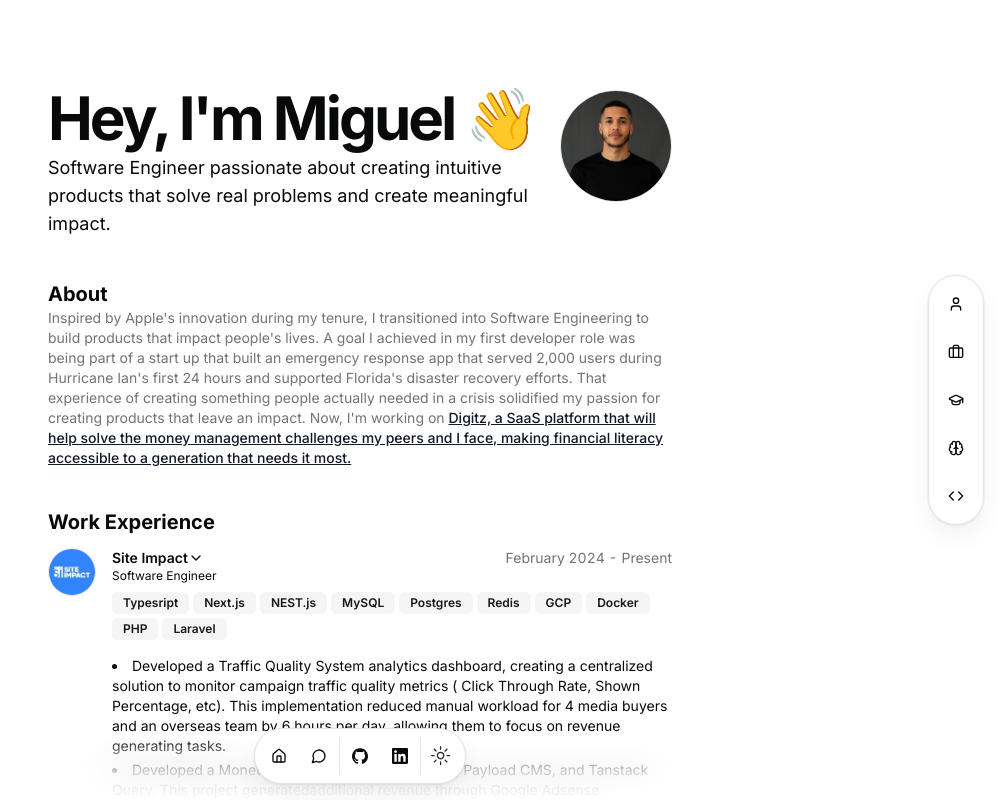
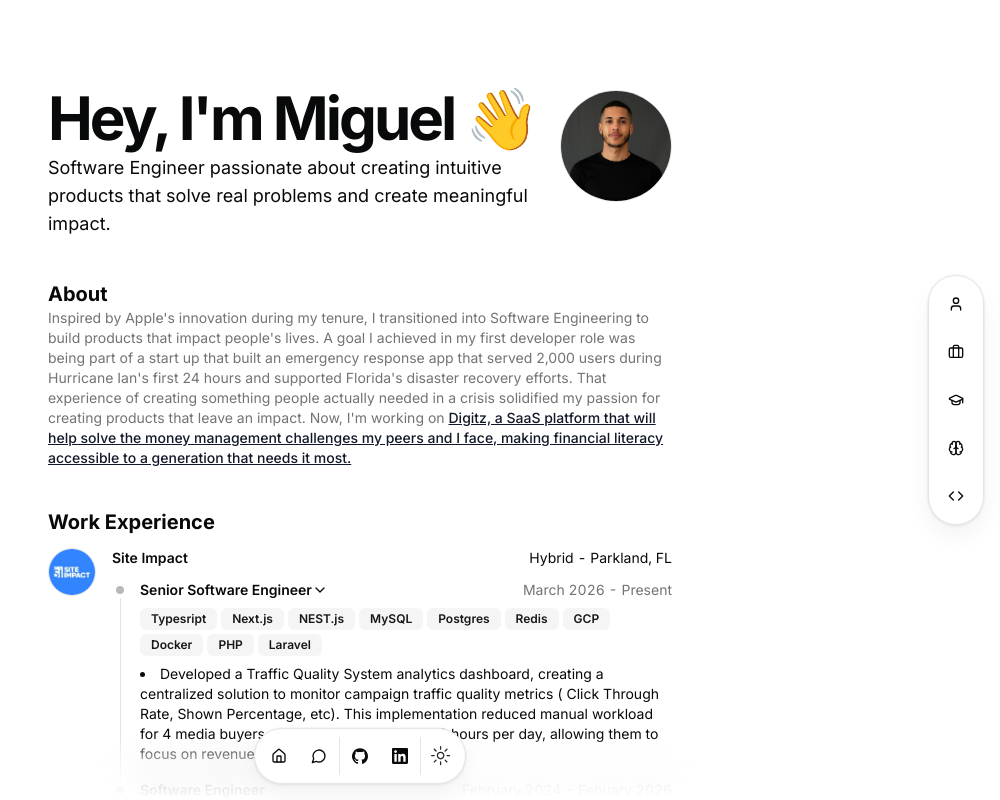
Before and after one commit to MiguelCamilo/2025-Dev-Portfolio, a Next.js app: page / in a window 1280 px wide. Shown: the top 800 px of the page, without its empty margins (280-1280 px from the left). Built offline with nearby package versions, Linux system fonts and the light colour scheme.

Commit message:
feat: implemented grouped-resume ui to display promotions in ui or company updates

```diff
--- a/src/app/page.tsx
+++ b/src/app/page.tsx
@@ -1,12 +1,12 @@
 // import { HackathonCard } from "@/components/hackathon-card";
 import BlurFade from "@/components/magicui/blur-fade";
 import BlurFadeText from "@/components/magicui/blur-fade-text";
+import { GroupedResumeCard } from "@/components/grouped-resume-card";
 import { ProjectCard } from "@/components/project-card";
 import { ResumeCard } from "@/components/resume-card";
 import { Avatar, AvatarFallback, AvatarImage } from "@/components/ui/avatar";
 import { Badge } from "@/components/ui/badge";
 import { DATA } from "@/data/resume";
-import { Linkedin } from 'lucide-react';
 import Link from "next/link";
 import Markdown from "react-markdown";
 
@@ -55,27 +55,51 @@ export default function Page() {
           <BlurFade delay={BLUR_FADE_DELAY * 5}>
             <h2 className="text-xl font-bold">Work Experience</h2>
           </BlurFade>
-          {DATA.work.map((work, id) => (
-            <BlurFade
-              key={work.company}
-              delay={BLUR_FADE_DELAY * 6 + id * 0.05}
-            >
-              <ResumeCard
-                key={work.company}
-                id={id}
-                hasBadges={work.hasBadges}
-                hasLinks={work.hasLinks}
-                displayChevron={work.displayChevron}
-                logoUrl={work.logoUrl}
-                altText={work.company}
-                title={work.company}
-                subtitle={work.title}
-                href={work.href}
-                links={work.links}
-                badges={work.badges}
-                period={`${work.start} - ${work.end ?? "Present"}`}
-                description={work.description}
-              />
+          {DATA.work.reduce<{ company: string; href?: string; logoUrl: string; location: string; roles: (typeof DATA.work)[number][] }[]>((acc, work) => {
+              const last = acc[acc.length - 1];
+              if (last && last.company === work.company) {
+                last.roles.push(work);
+              } else {
+                acc.push({ company: work.company, href: work.href, logoUrl: work.logoUrl, location: work.location, roles: [work] });
+              }
+              return acc;
+            }, []).map((group, id) => (
+            <BlurFade key={`${group.company}-${id}`} delay={BLUR_FADE_DELAY * 6 + id * 0.05}>
+              {group.roles.length > 1 ? (
+                <GroupedResumeCard
+                  company={group.company}
+                  href={group.href}
+                  logoUrl={group.logoUrl}
+                  location={group.location}
+                  roles={group.roles.map((role, roleIdx) => ({
+                    id: roleIdx,
+                    title: role.title,
+                    period: `${role.start} - ${role.end ?? "Present"}`,
+                    hasBadges: role.hasBadges,
+                    badges: role.badges,
+                    hasLinks: role.hasLinks,
+                    links: role.links,
+                    displayChevron: role.displayChevron,
+                    description: role.description,
+                  }))}
+                />
+              ) : (
+                <ResumeCard
+                  id={id}
+                  hasBadges={group.roles[0].hasBadges}
+                  hasLinks={group.roles[0].hasLinks}
+                  displayChevron={group.roles[0].displayChevron}
+                  logoUrl={group.roles[0].logoUrl}
+                  altText={group.company}
+                  title={group.company}
+                  subtitle={group.roles[0].title}
+                  href={group.roles[0].href}
+                  links={group.roles[0].links}
+                  badges={group.roles[0].badges}
+                  period={`${group.roles[0].start} - ${group.roles[0].end ?? "Present"}`}
+                  description={group.roles[0].description}
+                />
+              )}
             </BlurFade>
           ))}
         </div>
--- /dev/null
+++ b/src/components/grouped-resume-card.tsx
@@ -0,0 +1,212 @@
+"use client";
+
+import React, { useState, MouseEvent } from "react";
+
+import { useConfirmModal } from "@/hooks/useConfirmModal";
+
+import { Avatar, AvatarFallback, AvatarImage } from "@/components/ui/avatar";
+import { Badge } from "@/components/ui/badge";
+import { Card, CardHeader } from "@/components/ui/card";
+import { cn } from "@/lib/utils";
+import { motion } from "framer-motion";
+import { ChevronRightIcon, LinkIcon } from "lucide-react";
+import Link from "next/link";
+
+interface WorkRole {
+  id: number;
+  title: string;
+  period: string;
+  hasBadges?: boolean;
+  badges?: readonly string[];
+  hasLinks?: boolean;
+  links?: readonly { label: string; href: string }[];
+  displayChevron?: boolean;
+  description?: readonly string[];
+}
+
+interface WorkGroup {
+  company: string;
+  href?: string;
+  logoUrl: string;
+  location: string;
+  roles: WorkRole[];
+}
+
+interface RoleItemProps {
+  role: WorkRole;
+  isLast: boolean;
+}
+
+const RoleItem = ({ role, isLast }: RoleItemProps) => {
+  const hasDescription =
+    role.description !== undefined && role.description.length > 0;
+  const [isExpanded, setIsExpanded] = useState(role.id === 0 && hasDescription);
+
+  const handleClick = (e: MouseEvent<HTMLButtonElement>) => {
+    if (hasDescription) {
+      e.preventDefault();
+      setIsExpanded((prev) => !prev);
+    }
+  };
+
+  return (
+    <div className="flex gap-x-3">
+      <div className="flex flex-col items-center flex-none w-4">
+        <div className="mt-[6px] size-2 rounded-full bg-muted-foreground/50 flex-none ring-2 ring-background" />
+        {!isLast && (
+          <div className="flex-1 w-px bg-muted-foreground/20 mt-1" />
+        )}
+      </div>
+
+      <div
+        className={cn(
+          "flex-grow min-w-0 group",
+          !isLast && "pb-4"
+        )}
+      >
+        <button
+          className={cn(
+            "block w-full text-left",
+            hasDescription ? "cursor-pointer" : "cursor-default"
+          )}
+          onClick={handleClick}
+          disabled={!hasDescription}
+        >
+          <div className="flex items-center justify-between gap-x-2">
+            <h4 className="inline-flex items-center font-semibold leading-none text-xs sm:text-sm">
+              {role.title}
+              {role.displayChevron && hasDescription && (
+                <ChevronRightIcon
+                  className={cn(
+                    "size-4 translate-x-0 transform transition-all duration-300 ease-out group-hover:translate-x-1",
+                    isExpanded ? "rotate-90" : "rotate-0"
+                  )}
+                />
+              )}
+            </h4>
+            <div className="text-xs sm:text-sm tabular-nums text-muted-foreground text-right whitespace-nowrap">
+              {role.period}
+            </div>
+          </div>
+        </button>
+
+        {role.badges && role.hasBadges && role.badges.length > 0 && (
+          <div className="flex flex-wrap gap-x-1 gap-y-1 mt-2">
+            {role.badges.map((badge, index) => (
+              <Badge
+                variant="secondary"
+                className="align-middle text-xs"
+                key={index}
+              >
+                {badge}
+              </Badge>
+            ))}
+          </div>
+        )}
+
+        {role.links && role.hasLinks && role.links.length > 0 && (
+          <div className="flex flex-wrap gap-x-1 gap-y-1 mt-2">
+            {role.links.map((link, index) => (
+              <Link key={index} href={link.href} target="_blank">
+                <Badge
+                  variant="outline"
+                  className="flex gap-2 text-[10px] hover:shadow-sm transition-all duration-300 ease-out text-blue-500"
+                >
+                  <LinkIcon className="size-3" />
+                  {link.label}
+                </Badge>
+              </Link>
+            ))}
+          </div>
+        )}
+
+        {hasDescription && (
+          <motion.div
+            initial={{ opacity: 0, height: 0 }}
+            animate={{
+              opacity: isExpanded ? 1 : 0,
+              height: isExpanded ? "auto" : 0,
+            }}
+            transition={{
+              duration: 0.7,
+              ease: [0.16, 1, 0.3, 1],
+            }}
+            className="mt-2 text-xs sm:text-sm overflow-hidden"
+          >
+            <ul className="list-disc list-inside space-y-1">
+              {role.description!.map((item, index) => (
+                <li key={index}>{item}</li>
+              ))}
+            </ul>
+          </motion.div>
+        )}
+      </div>
+    </div>
+  );
+};
+
+export const GroupedResumeCard = ({
+  company,
+  href,
+  logoUrl,
+  location,
+  roles,
+}: WorkGroup) => {
+  const [ConfirmModal, confirm] = useConfirmModal(
+    "Visit Website",
+    `You're about to visit ${company}'s website. Continue?`,
+    "Continue",
+    "default"
+  );
+
+  const handleConfirm = async () => {
+    const ok = await confirm();
+    if (ok && href) {
+      window.open(href);
+    }
+  };
+
+  return (
+    <>
+      <Card className="flex">
+        <div className="flex-none">
+          <Avatar
+            onClick={handleConfirm}
+            className="cursor-pointer border size-12 m-auto bg-muted-background dark:bg-foreground hover:border-1 hover:border-muted-foreground/30 hover:shadow-md transition-all duration-300 ease-out"
+          >
+            <AvatarImage
+              src={logoUrl}
+              alt={company}
+              className="object-contain"
+            />
+            <AvatarFallback>{company[0]}</AvatarFallback>
+          </Avatar>
+        </div>
+
+        <div className="flex-grow ml-4 min-w-0">
+          <CardHeader className="pb-3">
+            <div className="flex items-start justify-between gap-x-2">
+              <h3 className="font-semibold leading-none text-xs sm:text-sm">
+                {company}
+              </h3>
+              <div className="text-xs sm:text-sm tabular-nums text-right whitespace-nowrap">
+                {location}
+              </div>
+            </div>
+          </CardHeader>
+
+          <div className="pb-4">
+            {roles.map((role, index) => (
+              <RoleItem
+                key={role.id}
+                role={role}
+                isLast={index === roles.length - 1}
+              />
+            ))}
+          </div>
+        </div>
+      </Card>
+      <ConfirmModal />
+    </>
+  );
+};
--- a/src/data/resume.tsx
+++ b/src/data/resume.tsx
@@ -96,14 +96,30 @@ export const DATA = {
       displayChevron: true,
       links: [],
       badges: ["Typesript", "Next.js", "NEST.js", "MySQL", "Postgres", "Redis", "GCP", "Docker", "PHP", "Laravel"],
+      location: "Hybrid - Parkland, FL",
+      title: "Senior Software Engineer",
+      logoUrl: "/site_impact_logo.jpeg",
+      start: "March 2026",
+      end: "Present",
+      description: [
+        "Developed a Traffic Quality System analytics dashboard, creating a centralized solution to monitor campaign traffic quality metrics ( Click Through Rate, Shown Percentage, etc). This implementation reduced manual workload for 4 media buyers and an overseas team by 6 hours per day, allowing them to focus on revenue generating tasks.",
+      ],
+    },
+    {
+      company: "Site Impact",
+      href: "https://siteimpact.com",
+      hasBadges: true,
+      hasLinks: false,
+      displayChevron: true,
+      links: [],
+      badges: [],
       location: "Hybrid/Remote - Parkland, FL",
       title: "Software Engineer",
       logoUrl: "/site_impact_logo.jpeg",
       start: "February 2024",
-      end: "Present",
+      end: "Febuary 2026",
       description: [
-        "Developed a Traffic Quality System analytics dashboard, creating a centralized solution to monitor campaign traffic quality metrics ( Click Through Rate, Shown Percentage, etc). This implementation reduced manual workload for 4 media buyers and an overseas team by 6 hours per day, allowing them to focus on revenue generating tasks.",
-        "Developed a Monetization Platform using NextJS, Payload CMS, and Tanstack Query. This project generatedadditional revenue through Google Adsense integration, enabling the company to reinvest in higher quality traffic, resulting in 30% increase in customer retention and campaign orders."
+        // "Developed a Monetization Platform using NextJS, Payload CMS, and Tanstack Query. This project generatedadditional revenue through Google Adsense integration, enabling the company to reinvest in higher quality traffic, resulting in 30% increase in customer retention and campaign orders."
       ],
     },
     {
```
